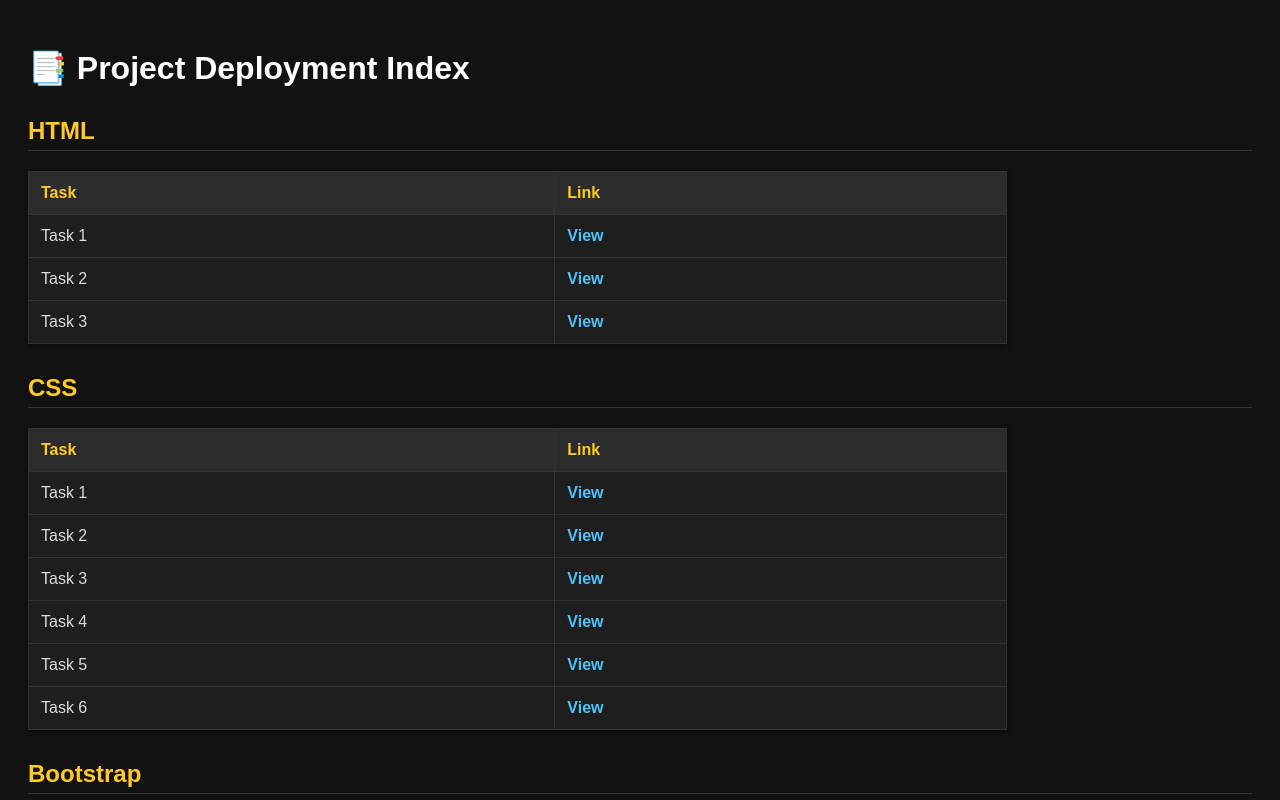
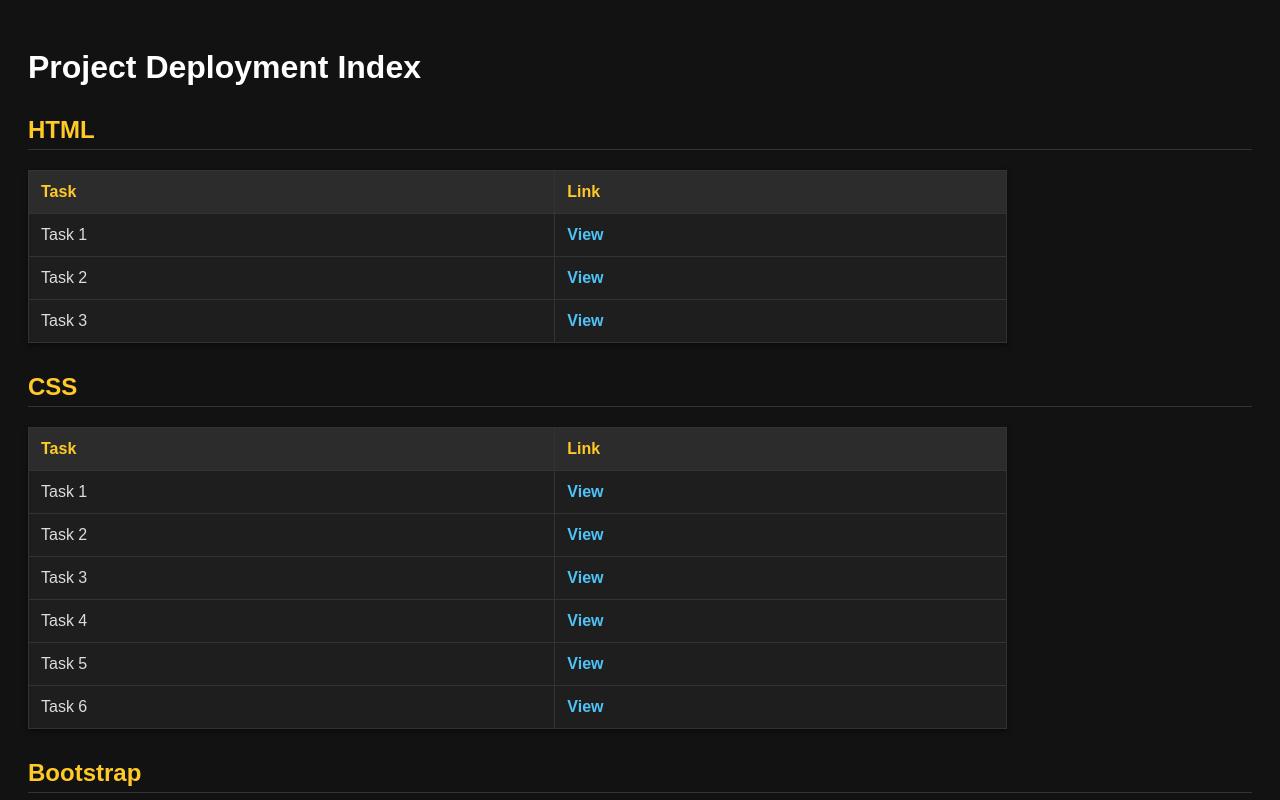
Before and after one commit to piyush1457/Super_100_Task1, a plain HTML site: page index.html in a window 1280 px wide. Shown: the top 800 px of the page. Drawn offline with Linux system fonts and the light colour scheme.

Commit message:
Update index.html

```diff
--- a/index.html
+++ b/index.html
@@ -58,7 +58,7 @@
 </head>
 <body>
 
-  <h1>📑 Project Deployment Index</h1>
+  <h1>Project Deployment Index</h1>
 
   <h2>HTML</h2>
   <table>
```
